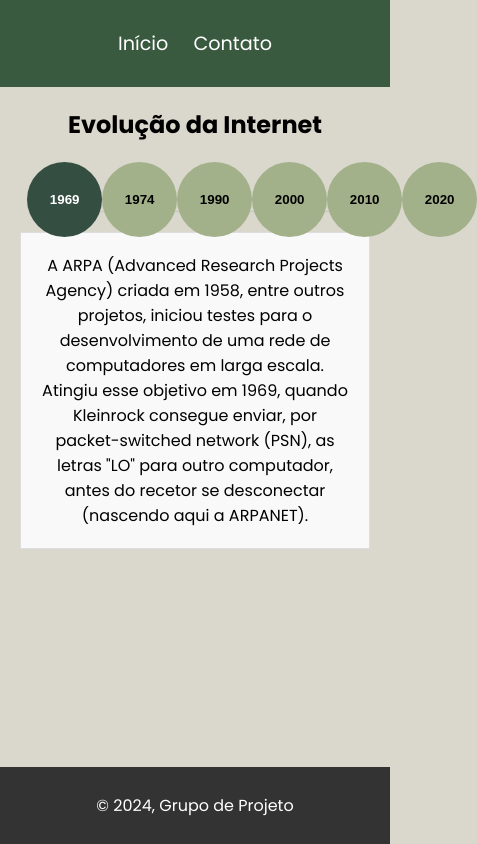
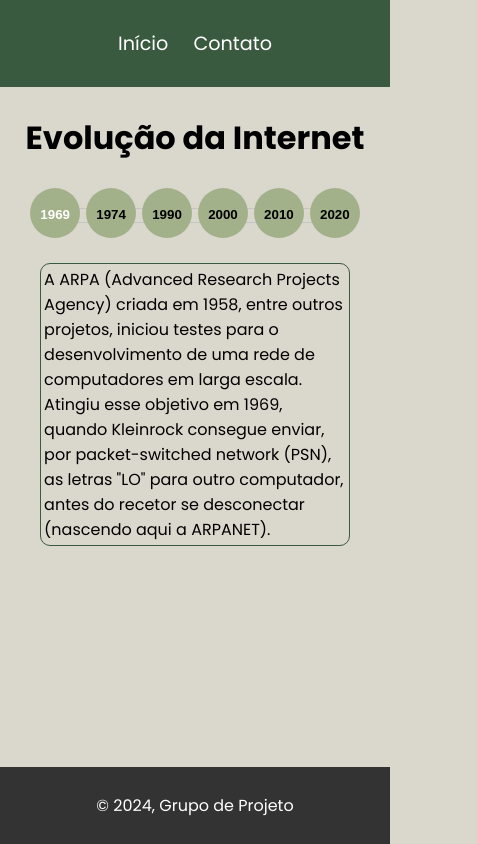
Before and after one commit to LS1lv3str3/Tarefa5---UFCD-5415, a website: page teste/index.html in a window 390 px wide. Both pictures are taken after a click on the button "1969". Shown: the whole page, 477 px wide, since content can reach past the window. Drawn offline with nearby package versions, Linux system fonts and the light colour scheme.

Commit message:
update Co-authored-by: Grimstborithn <Grimstborithn@users.noreply.github.com>

```diff
--- a/teste/index.html
+++ b/teste/index.html
@@ -22,12 +22,12 @@
         <section class="slider-section">
             <h1>Evolução da Internet</h1>
             <div class="buttonsSlider">
-                <div class="slider_button"><button id="btn1" onclick="changeSlider(1)"><h4>1969</h4></button></div>
-                <div class="slider_button"><button id="btn2" onclick="changeSlider(2)"><h4>1974</h4></button></div>
-                <div class="slider_button"><button id="btn3" onclick="changeSlider(3)"><h4>1990</h4></button></div>
-                <div class="slider_button"><button id="btn4" onclick="changeSlider(4)"><h4>2000</h4></button></div>
-                <div class="slider_button"><button id="btn5" onclick="changeSlider(5)"><h4>2010</h4></button></div>
-                <div class="slider_button"><button id="btn6" onclick="changeSlider(6)"><h4>2020</h4></button></div>
+                <div class="slider_button"><button id="btn1" class="btn-unselected" onclick="changeSlider(1)"><h4>1969</h4></button></div>
+                <div class="slider_button"><button id="btn2" class="btn-unselected" onclick="changeSlider(2)"><h4>1974</h4></button></div>
+                <div class="slider_button"><button id="btn3" class="btn-unselected" onclick="changeSlider(3)"><h4>1990</h4></button></div>
+                <div class="slider_button"><button id="btn4" class="btn-unselected" onclick="changeSlider(4)"><h4>2000</h4></button></div>
+                <div class="slider_button"><button id="btn5" class="btn-unselected" onclick="changeSlider(5)"><h4>2010</h4></button></div>
+                <div class="slider_button"><button id="btn6" class="btn-unselected" onclick="changeSlider(6)"><h4>2020</h4></button></div>
             </div>
             <div id="date-slider"></div>
             <div id="date-info">
--- a/teste/scrips.js
+++ b/teste/scrips.js
@@ -15,12 +15,24 @@
 
     function changeSlider(opc){
         let sliderInfo;
+
         sliderInfo = $(`#slider_${opc}`);
-
-        let btn = document.getElementById(`btn${opc}`);
+        $("#date-slider").slider("value", opc);
 
         if (sliderCheck && sliderCheck.is(sliderInfo)) {
             sliderInfo.toggle();
+
+            for (let i = 1; i <= 6; i++) {
+                let btn = document.getElementById(`btn${i}`);
+                btn.classList.remove('btn-selected');
+                btn.classList.add('btn-unselected');
+
+            }
+
+
+            $("#date-slider").slider("value", 1);
+
+            sliderbtnCheck =null;
         }
 
         else {
@@ -30,12 +42,22 @@
             }
             sliderInfo.show();
             sliderCheck = sliderInfo;
-            btn.style.backgroundColor = '#344e41';
-            btn.style.color = '#fff'
-            sliderbtnCheck = btn;
+
+            for (let i = 1; i <= opc; i++) {
+                let btn = document.getElementById(`btn${i}`);
+                btn.classList.remove('btn-unselected');
+                btn.classList.add('btn-selected');
+
+            }
+
+            for (let i = opc +1; i <= 6; i++) {
+                let btn = document.getElementById(`btn${i}`);
+                btn.classList.remove('btn-selected');
+                btn.classList.add('btn-unselected');
+
+            }
+            sliderbtnCheck =opc;
         }
-
-        $("#date-slider").slider("value", opc);
 
 
         // handleClick();
--- a/teste/styles.css
+++ b/teste/styles.css
@@ -34,6 +34,9 @@ nav ul li a {
     text-align: center;
     margin: 20px;
 }
+.slider-section h1{
+    font-size: 5rem;
+}
 
 #date-slider {
     margin: 20px auto;
@@ -44,8 +47,7 @@ nav ul li a {
 #date-info {
     margin-top: 5%;
     padding: 20px;
-    border: 1px solid #ddd;
-    background-color: #f9f9f9;
+
 }
 
 footer {
@@ -60,6 +62,11 @@ footer {
 
 .section{
     display: none;
+    border: 1px solid #3a5a40;
+    background-color: #dad7cd;
+    border-radius: 10px;
+    text-align: left;
+    padding: 1%;
 }
 
 .buttonsSlider{
@@ -78,7 +85,15 @@ footer {
     height: 75px;
     border-radius: 50%;
     border: none;
+}
+
+.btn-unselected{
     background-color: #a3b18a;
+}
+
+.btn-selected{
+    background-color: #344e41;
+    color: #fff;
 }
 
 
@@ -86,12 +101,24 @@ footer {
     background: #344e41;
 }
 
-/* @media only screen and (max-width: 768px)  {
-    .desktop{
-        display: none !important;
+@media only screen and (max-width: 768px)  {
+
+    .slider_button button{
+    width: 50px;
+    height: 50px;
+    border-radius: 50%;
+    border: none;
+    background-color: #a3b18a;
     }
 
-    .mobile{
-        display: block !important;
+    .buttonsSlider{
+        display: flex;
+        justify-content: space-around;
+        padding: 0 2.05% 0 2.05%;
+        margin-bottom: -50px;
     }
-} */
+    .slider-section h1{
+        font-size: 2rem;
+    }
+
+}
```
